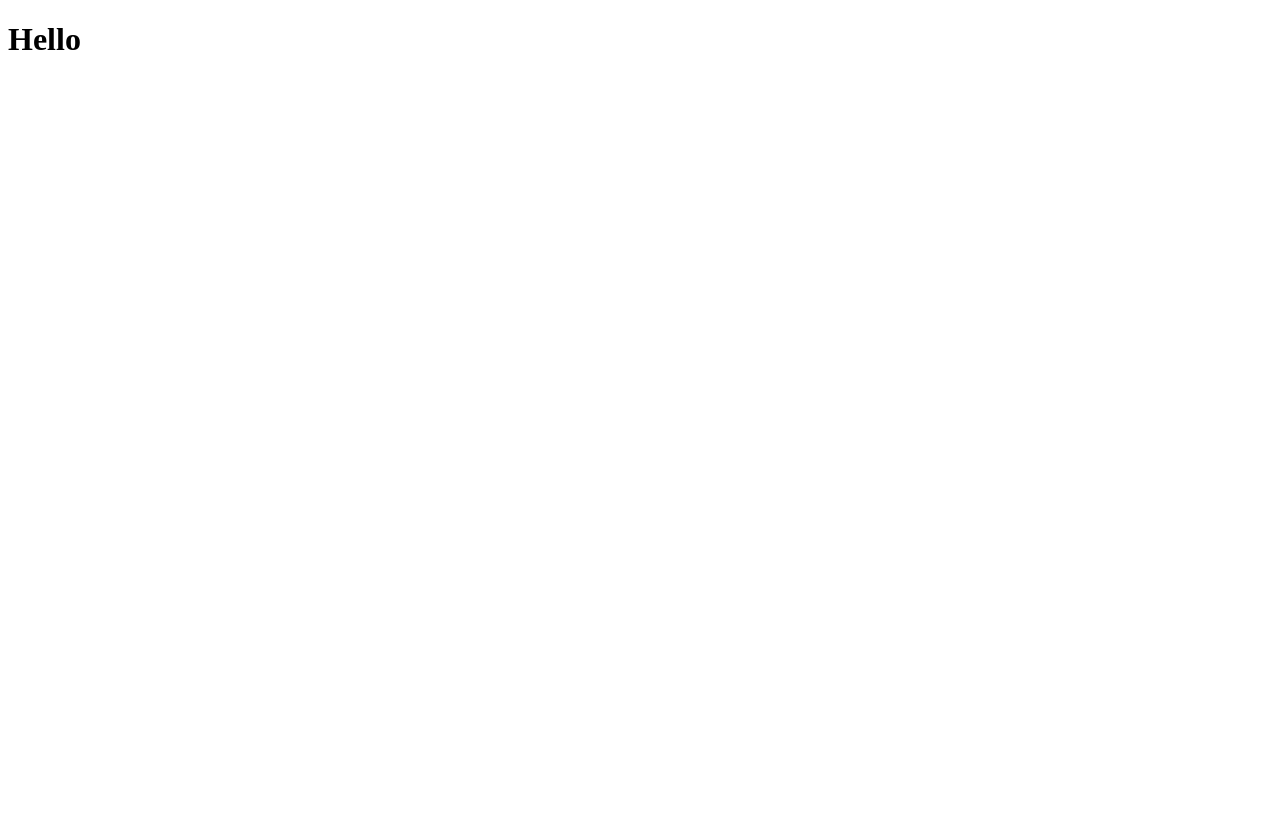
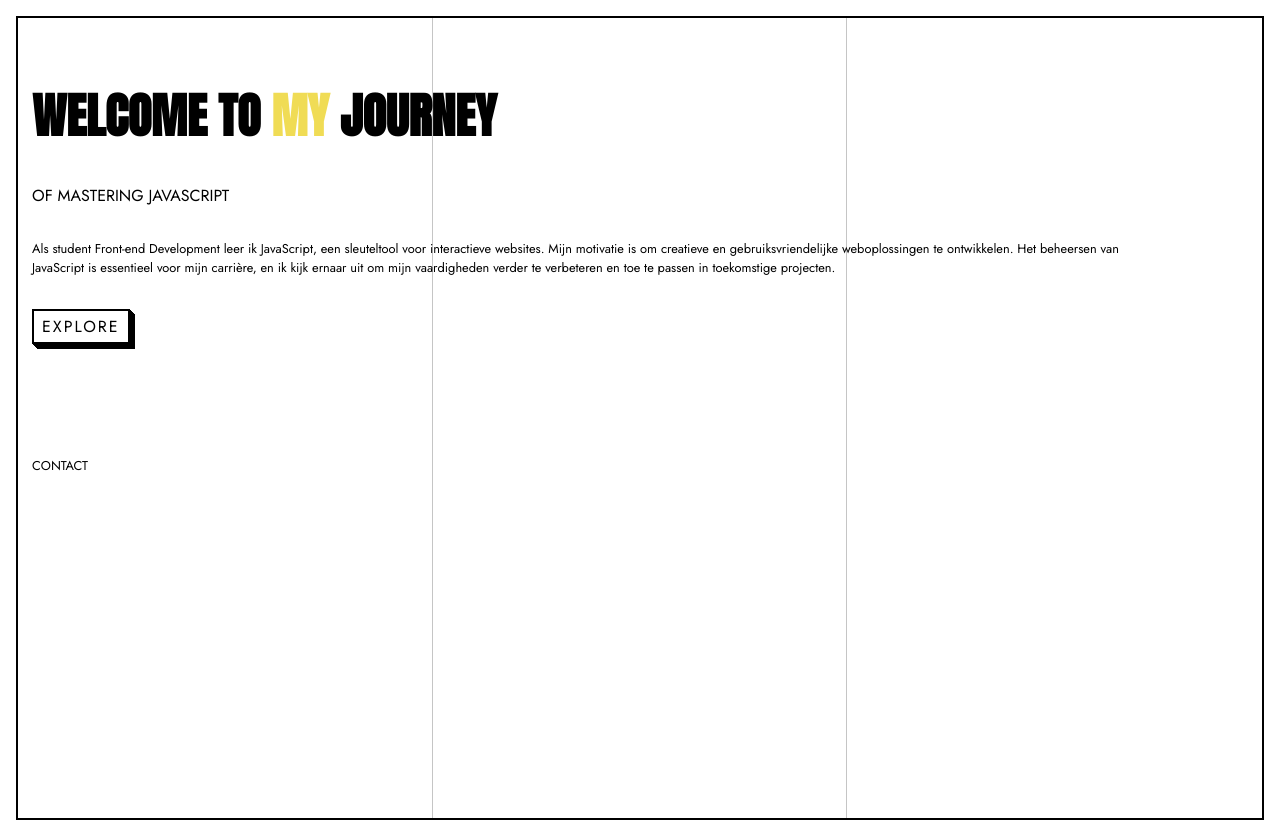
Before and after one commit to joelle78/journey-mastering-js, a Nuxt app in the folder nuxt-app/: page / in a window 1280 px wide. Before the commit the page ends 800 px from the top, so only its background shows below. Built offline with nearby package versions, Linux system fonts and the light colour scheme; a web font is replaced by a local one.

Commit message:
HomePage

```diff
--- a/nuxt-app/assets/main.css
+++ b/nuxt-app/assets/main.css
@@ -0,0 +1,34 @@
+@import url('https://fonts.googleapis.com/css2?family=Anton&family=Jost:ital,wght@0,100..900;1,100..900&display=swap');
+
+* {
+    box-sizing: border-box;
+    margin: 0;
+    padding: 0;
+    font-family: "Anton", sans-serif;
+}
+
+:root {
+    --yellow: #F0DC55;
+    --grey: #C5C5C5;
+}
+
+h1 {
+    font-family: "Anton", sans-serif;
+    text-transform: uppercase;
+    font-size: 3rem;
+
+}
+
+h2 {
+    font-family: "Jost", sans-serif;
+    text-transform: uppercase;
+    font-size: 1rem;
+    font-weight: 400;
+}
+
+p {
+    font-family: "Jost", sans-serif;
+    font-weight: 400;
+    font-size: 0.8rem;
+    line-height: 1.2rem;
+}
--- /dev/null
+++ b/nuxt-app/components/atoms/ExploreButton.vue
@@ -0,0 +1,39 @@
+<script setup lang="ts">
+
+</script>
+
+<template>
+  <div>
+    <button class="button-explore" role="button">Explore</button>
+
+  </div>
+</template>
+
+<style scoped>
+.button-explore {
+  font-family: "Jost", sans-serif;
+  text-transform: uppercase;
+  margin-top: 2rem;
+  font-size: 16px;
+  letter-spacing: 2px;
+  text-decoration: none;
+  color: #000;
+  cursor: pointer;
+  border: 2px solid;
+  padding: 0.25em 0.5em;
+  box-shadow: 1px 1px 0px 0px, 2px 2px 0px 0px, 3px 3px 0px 0px, 4px 4px 0px 0px, 5px 5px 0px 0px;
+  position: relative;
+  user-select: none;
+  -webkit-user-select: none;
+  touch-action: manipulation;
+  background-color: #fff;
+
+}
+
+.button-explore:active {
+  box-shadow: 0px 0px 0px 0px;
+  top: 5px;
+  left: 5px;
+}
+
+</style>
--- /dev/null
+++ b/nuxt-app/components/pages/HomePage.vue
@@ -0,0 +1,56 @@
+<script setup lang="ts">
+
+
+</script>
+
+<template>
+  <div>
+    <TemplatesGridBackground/>
+
+    <main>
+      <div class="outline">
+        <h1>Welcome to <span>my</span> journey</h1>
+        <h2>Of mastering Javascript</h2>
+        <p>Als student Front-end Development leer ik JavaScript, een sleuteltool voor interactieve websites. Mijn
+          motivatie is om creatieve en gebruiksvriendelijke weboplossingen te ontwikkelen. Het beheersen van JavaScript
+          is essentieel voor mijn carrière, en ik kijk ernaar uit om mijn vaardigheden verder te verbeteren en toe te
+          passen in toekomstige projecten.</p>
+        <AtomsExploreButton/>
+        <p class="contact">Contact</p>
+      </div>
+    </main>
+  </div>
+</template>
+
+<style scoped>
+
+main {
+  position: absolute;
+  margin-left: 2rem;
+  top: 5rem;
+  left: 0;
+  display: flex;
+  justify-content: flex-start;
+  align-items: flex-start;
+  z-index: 1;
+  pointer-events: none;
+}
+
+h2 {
+  margin-top: 2rem;
+}
+
+p {
+  margin-top: 2rem;
+  max-width: 90%;
+}
+
+span {
+  color: var(--yellow, #F0DC55); /* Fallback voor CSS variabelen */
+}
+
+.contact {
+  margin-top: 7rem;
+  text-transform: uppercase;
+}
+</style>
--- /dev/null
+++ b/nuxt-app/components/templates/GridBackground.vue
@@ -0,0 +1,39 @@
+<script setup lang="ts">
+
+</script>
+
+<template>
+
+    <div class="parent">
+      <div class="child">
+      </div>
+      <div class="child">
+      </div>
+      <div class="child">
+      </div>
+    </div>
+
+</template>
+
+<style scoped>
+.parent {
+  margin: 1rem 1rem 1rem 1rem;
+  display: grid;
+  grid-template-columns: repeat(3, 1fr); /* Maakt drie kolommen */
+  grid-template-rows: 1fr;
+  position: relative;
+  z-index: 0;
+  border: 2px solid #000; /* Buitenste lijnen van de grid in zwart */
+}
+
+.child {
+  height: 100vh;
+  border-right: 1px solid var(--grey); /* Binnenste lijnen van de grid in grijs */
+
+}
+
+/* Verwijder de rechter rand voor de laatste kolom */
+.child:nth-child(3n) {
+  border-right: none;
+}
+</style>
--- a/nuxt-app/nuxt.config.ts
+++ b/nuxt-app/nuxt.config.ts
@@ -1,5 +1,15 @@
 // https://nuxt.com/docs/api/configuration/nuxt-config
+
 export default defineNuxtConfig({
   compatibilityDate: '2024-04-03',
-  devtools: { enabled: true }
-})
+  devtools: { enabled: true },
+  css: ['assets/main.css'],
+  app: {
+    head: {
+      htmlAttrs: {
+        lang: 'nl',
+      },
+    },
+  },
+
+});
--- a/nuxt-app/pages/index.vue
+++ b/nuxt-app/pages/index.vue
@@ -1,12 +1,16 @@
 <script setup lang="ts">
+
 
 </script>
 
 <template>
-<main>
-  <h1>Hello</h1>
-</main>
+  <div>
+
+  <PagesHomePage/>
+
+  </div>
 </template>
+
 
 <style scoped>
 
```
